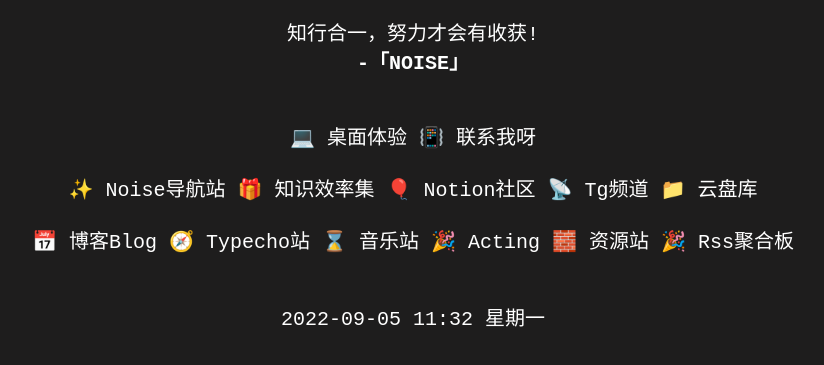
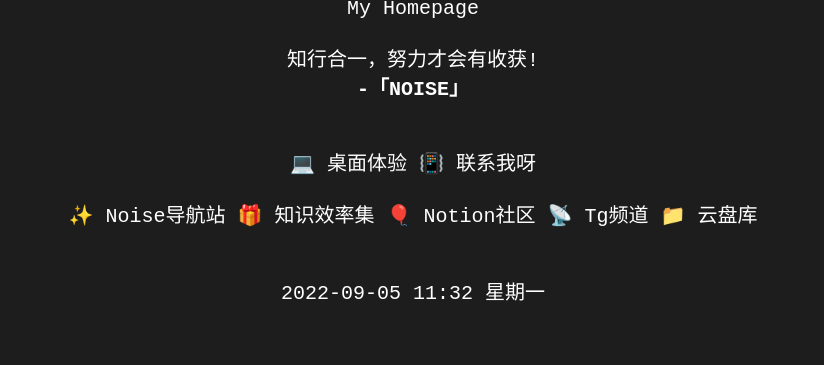
Before and after one commit to zaazaz/zaazaz.github.io, a plain HTML site: page index.html in a window 1280 px wide. Shown: the part 369-734 px from the top of the page, without its empty margins (227-1051 px from the left). Drawn offline with Linux system fonts and the light colour scheme.

Commit message:
Update index.html

```diff
--- a/index.html
+++ b/index.html
@@ -131,13 +131,7 @@ InstantClick.init("mousedown");
             <a href="javascript:;" target="_blank">    🎁 知识效率集</a>
             <a href="javascript:;" target="_blank"> 🎈 Notion社区</a>
             <a href="javascript:;" target="_blank">  📡 Tg频道</a>
-            <a href="javascript:;" target="_blank">    📁 云盘库</a> <br><br>
-            <a href="javascript:;" target="_blank"> 📅 博客Blog</a>
-            <a href="javascript:;" target="_blank"> 🧭 Typecho站</a>
-            <a href="javascript:;" target="_blank">  ⌛ 音乐站</a>
-            <a href="javascript:;" target="_blank">   🎉 Acting</a>
-            <a href="javascript:;" target="_blank">  🧱 资源站</a>
-            <a href="javascript:;" target="_blank">   🎉 Rss聚合板</a>
+            <a href="javascript:;" target="_blank">    📁 云盘库</a>
 
         <br><br>
 
```
